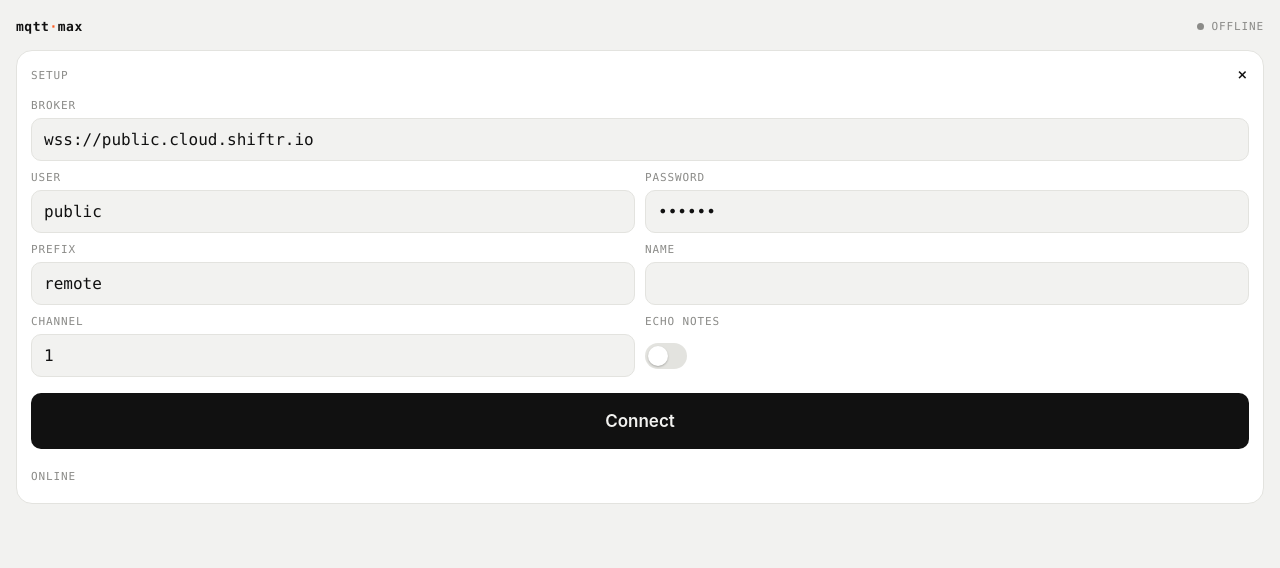
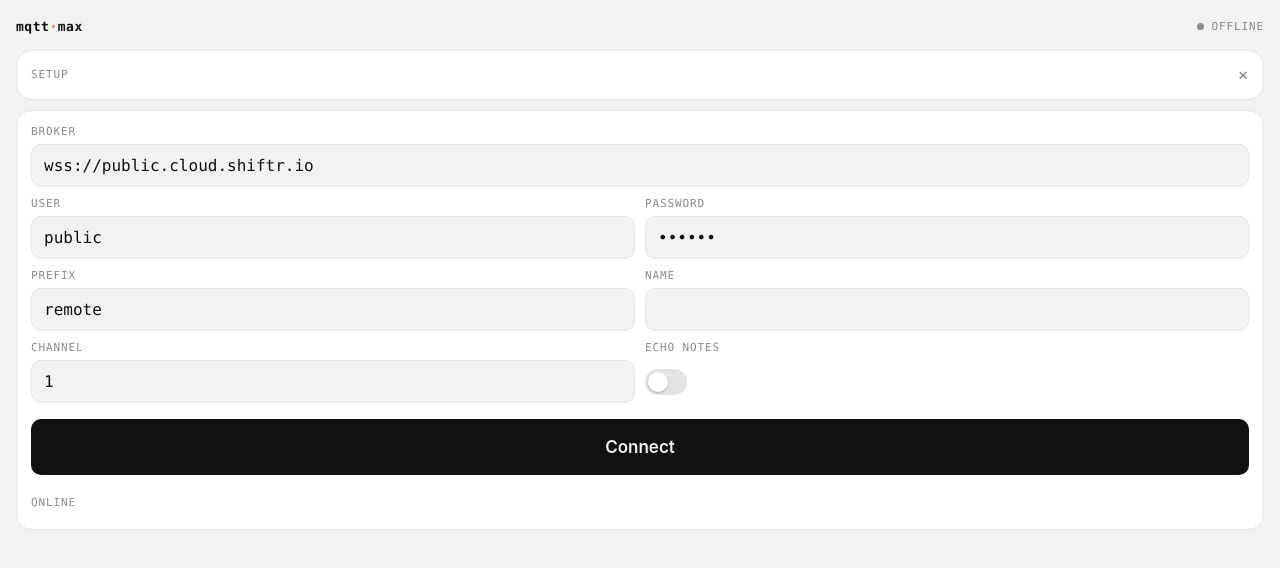
Before and after one commit to francesco-di-maggio/mqtt-max, a plain HTML site: page phone/index.html in a window 1280 px wide. Drawn offline with Linux system fonts and the light colour scheme.

Commit message:
Make Setup a standalone bar, filled on the values page

```diff
--- a/phone/index.html
+++ b/phone/index.html
@@ -43,12 +43,15 @@
   #status.err::before { background: var(--err); }
   @keyframes blink { 50% { opacity: 0.2; } }
 
-  details summary { display: flex; justify-content: space-between; align-items: center; height: 20px; cursor: pointer; list-style: none; }
-  details summary::-webkit-details-marker { display: none; }
-  details summary::after { content: "+"; font: 400 18px/1 var(--mono); color: var(--dim); transition: transform 150ms; }
-  details[open] summary::after { transform: rotate(45deg); color: var(--ink); }
-  body:has(#settings[open]) .meters, body:has(#settings[open]) #padbox { display: none; }
-  .fields { display: grid; grid-template-columns: 1fr 1fr; gap: 10px; margin-top: 14px; }
+  #setup-bar { display: flex; justify-content: space-between; align-items: center; width: 100%; color: var(--ink);
+               font: inherit; text-align: left; cursor: pointer; transition: background-color 150ms, border-color 150ms; }
+  #setup-bar span { line-height: 20px; }
+  #setup-bar .icon { font: 400 18px/20px var(--mono); color: var(--dim); transition: transform 150ms; }
+  body:not(.setup) #setup-bar { background: var(--ink); border-color: var(--ink); }
+  body:not(.setup) #setup-bar span { color: var(--bg); }
+  body.setup #setup-bar .icon { transform: rotate(45deg); }
+  body.setup .meters, body.setup #padbox, body:not(.setup) #settings { display: none; }
+  .fields { display: grid; grid-template-columns: 1fr 1fr; gap: 10px; }
   .fields .wide { grid-column: 1 / -1; }
   .fields label { display: flex; flex-direction: column; gap: 6px; }
   input:not([type]), input[type=password], input[type=number] {
@@ -104,14 +107,17 @@
   .chip.me { border-color: var(--ink); }
 </style>
 </head>
-<body>
+<body class="setup">
 <header>
   <span class="mark">mqtt<i>·</i>max</span>
   <span id="status" class="label"><span id="status-text">offline</span></span>
 </header>
 
-<details id="settings" class="panel" open>
-  <summary class="label">Setup</summary>
+<button id="setup-bar" class="panel" aria-expanded="true" aria-controls="settings">
+  <span class="label">Setup</span><span class="icon">+</span>
+</button>
+
+<div id="settings" class="panel">
   <div class="fields">
     <label class="wide"><span class="label">Broker</span><input id="url" value="wss://public.cloud.shiftr.io"></label>
     <label><span class="label">User</span><input id="username" value="public"></label>
@@ -123,7 +129,7 @@
   </div>
   <button id="connect">Connect</button>
   <div class="devices" id="devices"><span class="label">Online</span></div>
-</details>
+</div>
 
 <div class="panel meters">
   <div class="meter"><span class="label">01 Pitch</span><div class="bar"><i id="b1"></i></div><b id="v1">–</b></div>
@@ -351,7 +357,7 @@ async function connect() {
     await midi.connect();
     wireClient(midi.client);
     $("connect").textContent = "Disconnect";
-    $("settings").open = false;
+    setSetup(false);
     keepAwake();
   } catch (err) {
     midi = null;
@@ -391,7 +397,13 @@ function padUp(e) {
   if (midi?.connected) midi.sendNoteOff(channel(), 60);
 }
 
+function setSetup(open) {
+  document.body.classList.toggle("setup", open);
+  $("setup-bar").setAttribute("aria-expanded", open);
+}
+
 loadSettings();
+$("setup-bar").addEventListener("click", () => setSetup(!document.body.classList.contains("setup")));
 $("connect").addEventListener("click", connect);
 $("pad").addEventListener("pointerdown", padDown);
 $("pad").addEventListener("pointermove", padMove);
```
